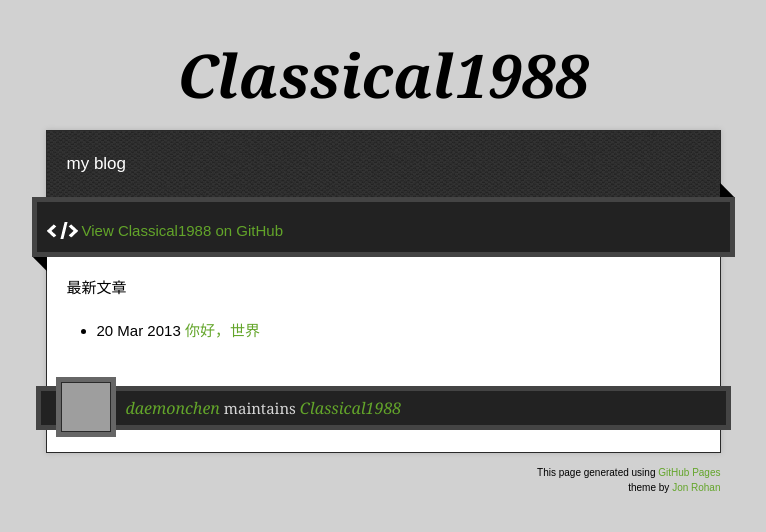
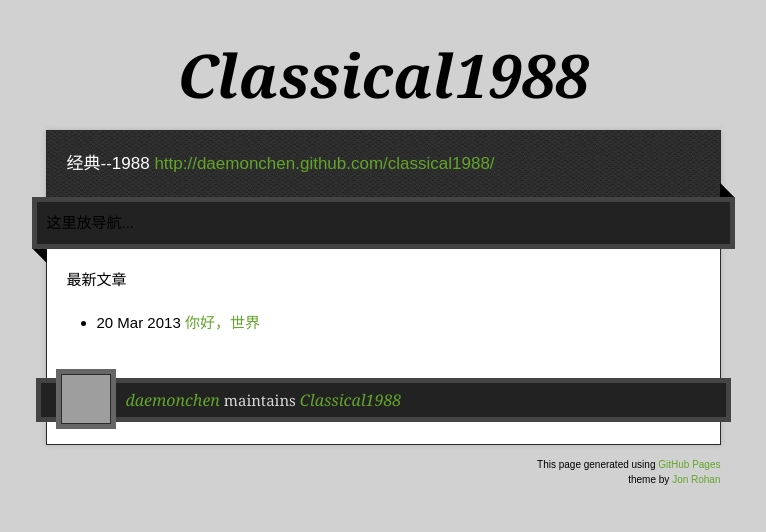
Before and after one commit to daemonchen/classical1988, a Jekyll site: the page built from index.html, in a window 1280 px wide. Shown: the top 532 px of the page, without its empty margins (257-1023 px from the left). Built offline with Jekyll 4.4.1, drawn with Linux system fonts in a browser that asks for light colours; nearby versions of some CDN libraries; grey boxes are pictures that could not be loaded.

Commit message:
change some link

```diff
--- a/_layouts/default.html
+++ b/_layouts/default.html
@@ -25,11 +25,13 @@
       <h1 class="title">Classical1988</h1>
     </header>
     <div id="container">
-      <p class="tagline">my blog</p>
+      <p class="tagline">经典--1988
+        <a href="{{site.baseurl}}/classical1988">http://daemonchen.github.com/classical1988/</a>
+      </p>
       <div id="main" role="main">
         <div class="download-bar">
         <div class="inner">
-          <a href="https://github.com/daemonchen/classical1988" class="code">View Classical1988 on GitHub</a>
+          这里放导航...
         </div>
         <span class="blc"></span><span class="trc"></span>
         </div>
```
